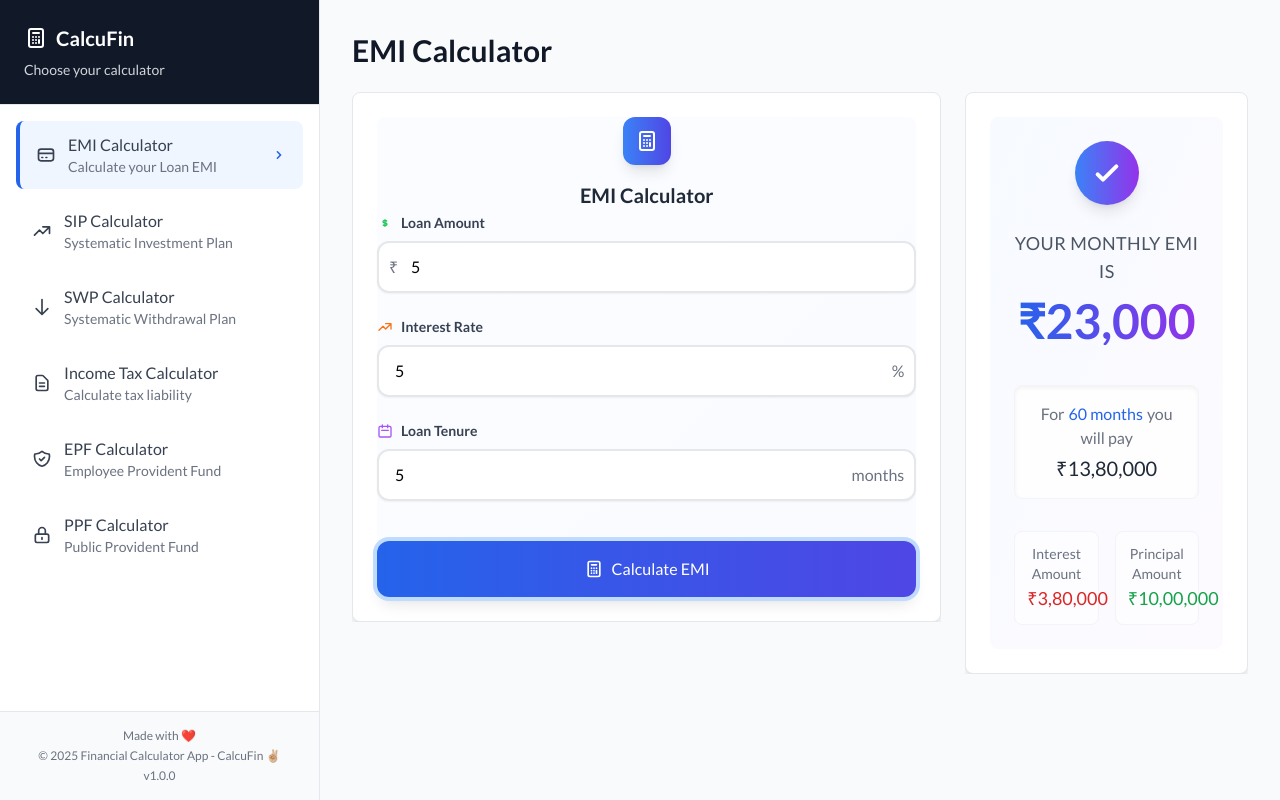
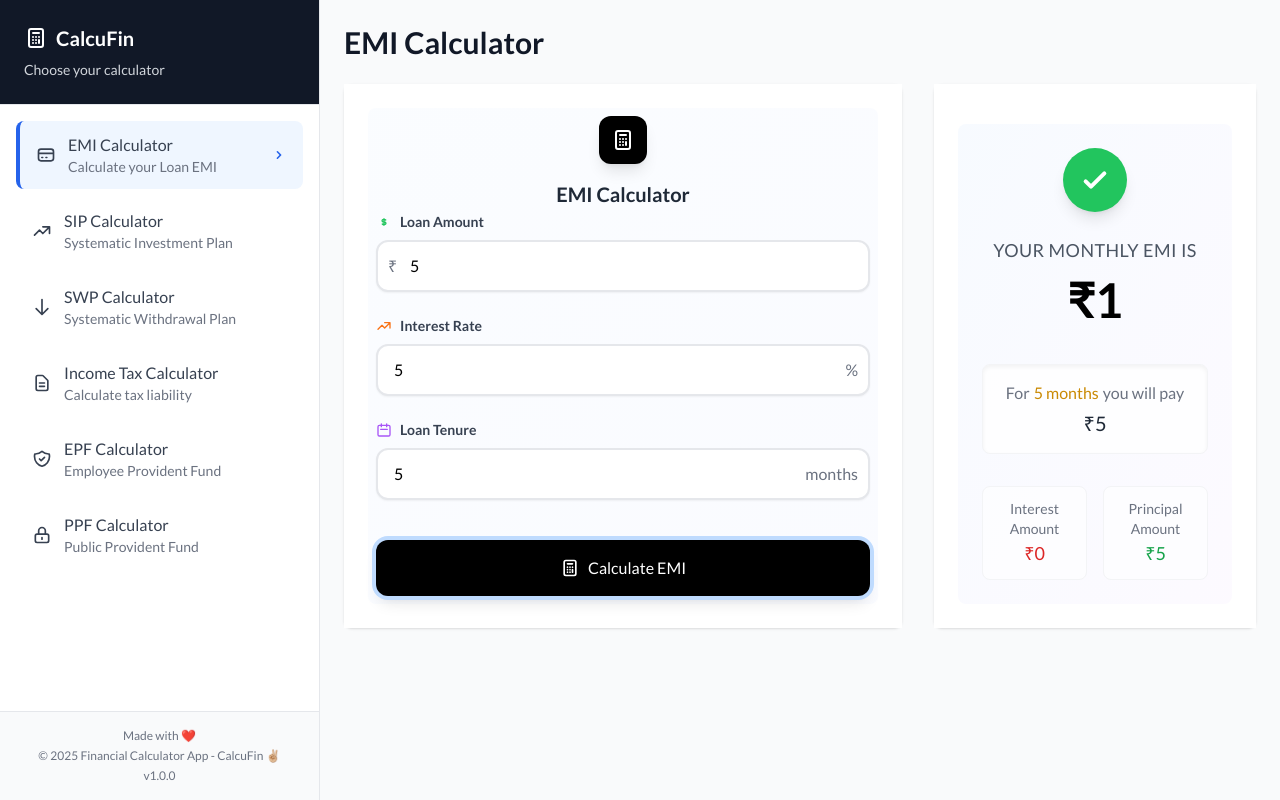
Before and after one commit to dheerajkaruturi/EmiCalculatorApp, a Vue app in the folder EmiCalculator/: page / in a window 1280 px wide. Both pictures are taken after typing "5", "5", "5" into the empty fields and a click on the button "Calculate EMI". Built offline with nearby package versions, Linux system fonts and the light colour scheme.

Commit message:
feat: enhance EMI calculator UI and functionality; update styles, add number formatting, and improve data handling

```diff
--- a/EmiCalculator/src/components/CardLayout.vue
+++ b/EmiCalculator/src/components/CardLayout.vue
@@ -1,6 +1,6 @@
 <template>
   <div class="flex-1 overflow-auto bg-gray-50">
-    <div class="bg-white rounded-lg shadow-lg border border-gray-200 p-6">
+    <div class="bg-white shadow-lg border-gray-200 p-6">
       <slot name="card-content"></slot>
     </div>
   </div>
--- a/EmiCalculator/src/components/EmiDataInput.vue
+++ b/EmiCalculator/src/components/EmiDataInput.vue
@@ -1,7 +1,7 @@
 <template>
   <CardLayout>
     <template #card-content>
-      <div class="relative">
+      <div class="relative p-2">
         <!-- Background gradient overlay -->
         <div
           class="absolute inset-0 bg-gradient-to-br from-blue-50 to-indigo-50 rounded-lg opacity-30"
@@ -12,7 +12,7 @@
           <!-- Header with icon -->
           <div class="text-center mb-1">
             <div
-              class="inline-flex items-center justify-center w-12 h-12 bg-gradient-to-r from-blue-500 to-indigo-600 rounded-xl shadow-lg mb-4"
+              class="inline-flex items-center justify-center w-12 h-12 bg-black rounded-xl shadow-lg mb-4"
             >
               <svg class="w-6 h-6 text-white" fill="none" stroke="currentColor" viewBox="0 0 24 24">
                 <path
@@ -142,7 +142,7 @@
             <div class="pt-4">
               <button
                 type="submit"
-                class="w-full relative overflow-hidden bg-gradient-to-r from-blue-600 to-indigo-600 text-white font-bold py-4 px-6 rounded-xl shadow-lg hover:shadow-xl transform hover:-translate-y-0.5 transition-all duration-200 focus:outline-none focus:ring-4 focus:ring-blue-200 group"
+                class="w-full relative overflow-hidden bg-black text-white font-bold py-4 px-6 rounded-xl shadow-lg hover:shadow-xl transform hover:-translate-y-0.5 transition-all duration-200 focus:outline-none focus:ring-4 focus:ring-blue-200 group"
               >
                 <span class="relative z-10 flex items-center justify-center">
                   <svg class="w-5 h-5 mr-2" fill="none" stroke="currentColor" viewBox="0 0 24 24">
@@ -169,8 +169,10 @@
 </template>
 
 <script setup>
-import { ref } from 'vue'
+import { ref, defineEmits } from 'vue'
 import CardLayout from '../components/CardLayout.vue'
+
+const emit = defineEmits(['emi-calculated'])
 
 const loanAmount = ref()
 const interestRate = ref()
@@ -196,12 +198,19 @@ const calculateEmi = function () {
   let r = parseFloat(interestRate.value) / 100 / 12 // Monthly interest rate
   let n = parseInt(loanTenure.value)
 
-  emiResult.value = ((p * r * Math.pow(1 + r, n)) / [Math.pow(1 + r, n) - 1]).toFixed(2)
+  emiResult.value = ((p * r * Math.pow(1 + r, n)) / [Math.pow(1 + r, n) - 1]).toFixed()
 
-  console.log(emiResult.value)
+  console.log('montly emi is: ' + emiResult.value)
 
-  payableAmount.value = (emiResult.value * n).toFixed(2)
+  payableAmount.value = (emiResult.value * n).toFixed()
 
-  console.log(payableAmount.value)
+  console.log('total payable amount is:' + payableAmount.value)
+
+  emit('emi-calculated', {
+    emi: emiResult.value,
+    totalPayable: payableAmount.value,
+    principal: loanAmount.value,
+    loanTenure: loanTenure.value,
+  })
 }
 </script>
--- a/EmiCalculator/src/components/EmiDetails.vue
+++ b/EmiCalculator/src/components/EmiDetails.vue
@@ -8,11 +8,11 @@
         ></div>
 
         <!-- Content -->
-        <div class="relative z-10 text-center p-6">
+        <div class="relative z-10 text-center p-6 mt-4">
           <!-- Header with icon -->
           <div class="flex justify-center mb-6">
             <div
-              class="w-16 h-16 bg-gradient-to-r from-blue-500 to-purple-600 rounded-full flex items-center justify-center shadow-lg"
+              class="w-16 h-16 bg-green-500 rounded-full flex items-center justify-center shadow-lg"
             >
               <svg class="w-8 h-8 text-white" fill="none" stroke="currentColor" viewBox="0 0 24 24">
                 <path
@@ -34,9 +34,9 @@
             <!-- EMI Amount with fancy styling -->
             <div class="relative">
               <h2
-                class="text-4xl md:text-5xl font-bold bg-gradient-to-r from-blue-600 to-purple-600 bg-clip-text text-transparent mb-4"
+                class="text-4xl md:text-5xl font-bold bg-black bg-clip-text text-transparent mb-4"
               >
-                ₹23,000
+                {{ emi ? `₹${formatedEmi}` : '₹0' }}
               </h2>
               <br />
             </div>
@@ -45,10 +45,10 @@
             <div class="bg-white bg-opacity-80 rounded-lg p-4 shadow-inner border border-gray-100">
               <p class="text-base text-gray-700 font-medium">
                 <span class="text-gray-500">For</span>
-                <span class="text-blue-600 font-bold mx-1">60 months</span>
+                <span class="text-yellow-600 font-bold mx-1">{{ loanTenure }} months</span>
                 <span class="text-gray-500">you will pay</span>
               </p>
-              <p class="text-xl font-bold text-gray-800 mt-1">₹13,80,000</p>
+              <p class="text-xl font-bold text-gray-800 mt-1">₹{{ formatedTotalAmount }}</p>
             </div>
           </div>
 
@@ -56,11 +56,11 @@
           <div class="grid grid-cols-2 gap-4 mt-6">
             <div class="bg-white bg-opacity-60 rounded-lg p-3 border border-gray-100">
               <p class="text-sm text-gray-500 font-medium">Interest Amount</p>
-              <p class="text-lg font-bold text-red-600">₹3,80,000</p>
+              <p class="text-lg font-bold text-red-600">₹{{ interestAmount }}</p>
             </div>
             <div class="bg-white bg-opacity-60 rounded-lg p-3 border border-gray-100">
               <p class="text-sm text-gray-500 font-medium">Principal Amount</p>
-              <p class="text-lg font-bold text-green-600">₹10,00,000</p>
+              <p class="text-lg font-bold text-green-600">₹{{ formatedPrincipalAmount }}</p>
             </div>
           </div>
         </div>
@@ -70,5 +70,50 @@
 </template>
 
 <script setup>
+import { defineProps, computed } from 'vue'
 import CardLayout from '../components/CardLayout.vue'
+import { useNumberFormatter } from '../composables/numberformat.js'
+
+const { thousandSeparator: formatNumber } = useNumberFormatter()
+
+const emiDataInput = defineProps({
+  emi: {
+    type: Number,
+    default: 0,
+    required: true,
+  },
+  loanTenure: {
+    type: Number,
+    default: 0,
+    required: true,
+  },
+  principleAmount: {
+    type: Number,
+    default: 0,
+    required: true,
+  },
+  totalAmount: {
+    type: Number,
+    default: 0,
+    required: true,
+  },
+})
+
+const interestAmount = computed(() => {
+  if (emiDataInput.totalAmount && emiDataInput.principleAmount) {
+    return formatNumber(emiDataInput.totalAmount - emiDataInput.principleAmount, false)
+  }
+  return 0
+})
+const formatedEmi = computed(() => {
+  return formatNumber(emiDataInput.emi, false)
+})
+
+const formatedPrincipalAmount = computed(() => {
+  return formatNumber(emiDataInput.principleAmount, false)
+})
+
+const formatedTotalAmount = computed(() => {
+  return formatNumber(emiDataInput.totalAmount, false)
+})
 </script>
--- /dev/null
+++ b/EmiCalculator/src/composables/numberformat.js
@@ -0,0 +1,36 @@
+// composables/useFormatter.js
+export function useNumberFormatter() {
+  const thousandSeparator = (input, withSymbol = false) => {
+    if (input === null || input === undefined) return input;
+
+    // Convert to string
+    let value = input.toString();
+
+    // Handle negative numbers
+    const isNegative = value.startsWith('-');
+    if (isNegative) value = value.slice(1);
+
+    // Split into integer and decimal parts
+    const [integerPart, decimalPart] = value.split('.');
+
+    // Remove non-digits from integer part
+    const digits = integerPart.replace(/\D/g, '');
+
+    // Indian formatting for integer part
+    const lastThree = digits.slice(-3);
+    const rest = digits.slice(0, -3);
+    const formattedInteger = rest.replace(/\B(?=(\d{2})+(?!\d))/g, ",") + (rest ? "," : "") + lastThree;
+
+    // Combine with decimal if exists
+    const result = formattedInteger + (decimalPart ? `.${decimalPart}` : '');
+
+    // Add ₹ if needed
+    const finalValue = (isNegative ? '-' : '') + (withSymbol ? '₹' : '') + result;
+
+    return finalValue;
+  };
+
+  return {
+    thousandSeparator,
+  };
+}
--- a/EmiCalculator/src/views/MainContent.vue
+++ b/EmiCalculator/src/views/MainContent.vue
@@ -43,15 +43,20 @@
     </div>
 
     <!-- Main Content Area -->
-    <div class="p-4 md:p-6 lg:p-8">
-      <div class="max-w-7xl mx-auto">
+    <div class="p-4 md:p-6 lg:p-6">
+      <div class="max-w-full mx-auto">
         <h1 class="text-2xl md:text-3xl font-bold text-gray-900 mb-6">EMI Calculator</h1>
-        <div class="grid grid-cols-1 md:grid-cols-2 lg:grid-cols-3 gap-6">
-          <div class="lg:col-span-2">
-            <emi-data-input></emi-data-input>
+        <div class="grid grid-cols-8 gap-8">
+          <div class="col-span-5 bg-white shadow rounded-lg">
+            <emi-data-input @emi-calculated="calculatedEmi"></emi-data-input>
           </div>
-          <div class="lg:col-span-1">
-            <emi-details></emi-details>
+          <div v-if="showDetailsComponent" class="col-span-3 bg-white shadow rounded-lg">
+            <emi-details
+              :emi="calculatedEmiFromChild.emi"
+              :loan-tenure="calculatedEmiFromChild.loanTenure"
+              :total-amount="calculatedEmiFromChild.totalAmount"
+              :principle-amount="calculatedEmiFromChild.principleAmount"
+            ></emi-details>
           </div>
         </div>
       </div>
@@ -62,12 +67,38 @@
 <script setup>
 import EmiDataInput from '@/components/EmiDataInput.vue'
 import EmiDetails from '@/components/EmiDetails.vue'
-import { defineEmits } from 'vue'
+import { defineEmits, reactive, ref } from 'vue'
 
 const emit = defineEmits(['toggle-sidebar'])
+
+const calculatedEmiFromChild = reactive({
+  emi: 0,
+  totalAmount: 0,
+  principleAmount: 0,
+  loanTenure: 0,
+})
+
+const showDetailsComponent = ref(false)
 
 const toggleMobileMenu = () => {
   // Emit event to parent or use a global state management
   emit('toggle-sidebar')
 }
+
+const calculatedEmi = (data) => {
+  // Handle the calculated EMI data
+  console.log('Coming from parent component, Calculated EMI:', data)
+
+  calculatedEmiFromChild.emi = +data.emi
+
+  calculatedEmiFromChild.totalAmount = +data.totalPayable
+
+  calculatedEmiFromChild.principleAmount = +data.principal
+
+  calculatedEmiFromChild.loanTenure = +data.loanTenure
+
+  showDetailsComponent.value = true
+
+  console.log('Coming from parent component,Updated calculated EMI:', calculatedEmiFromChild)
+}
 </script>
```
